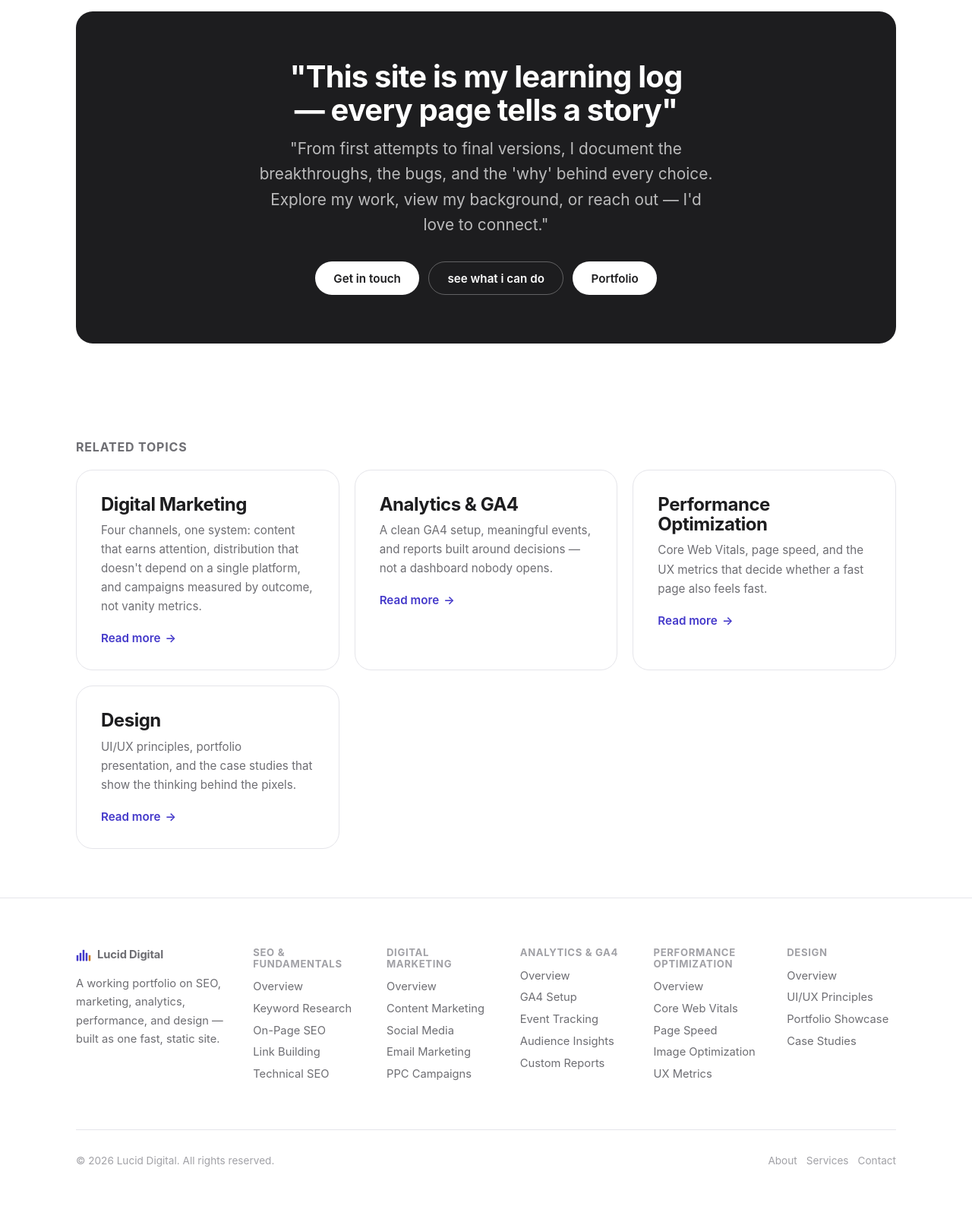
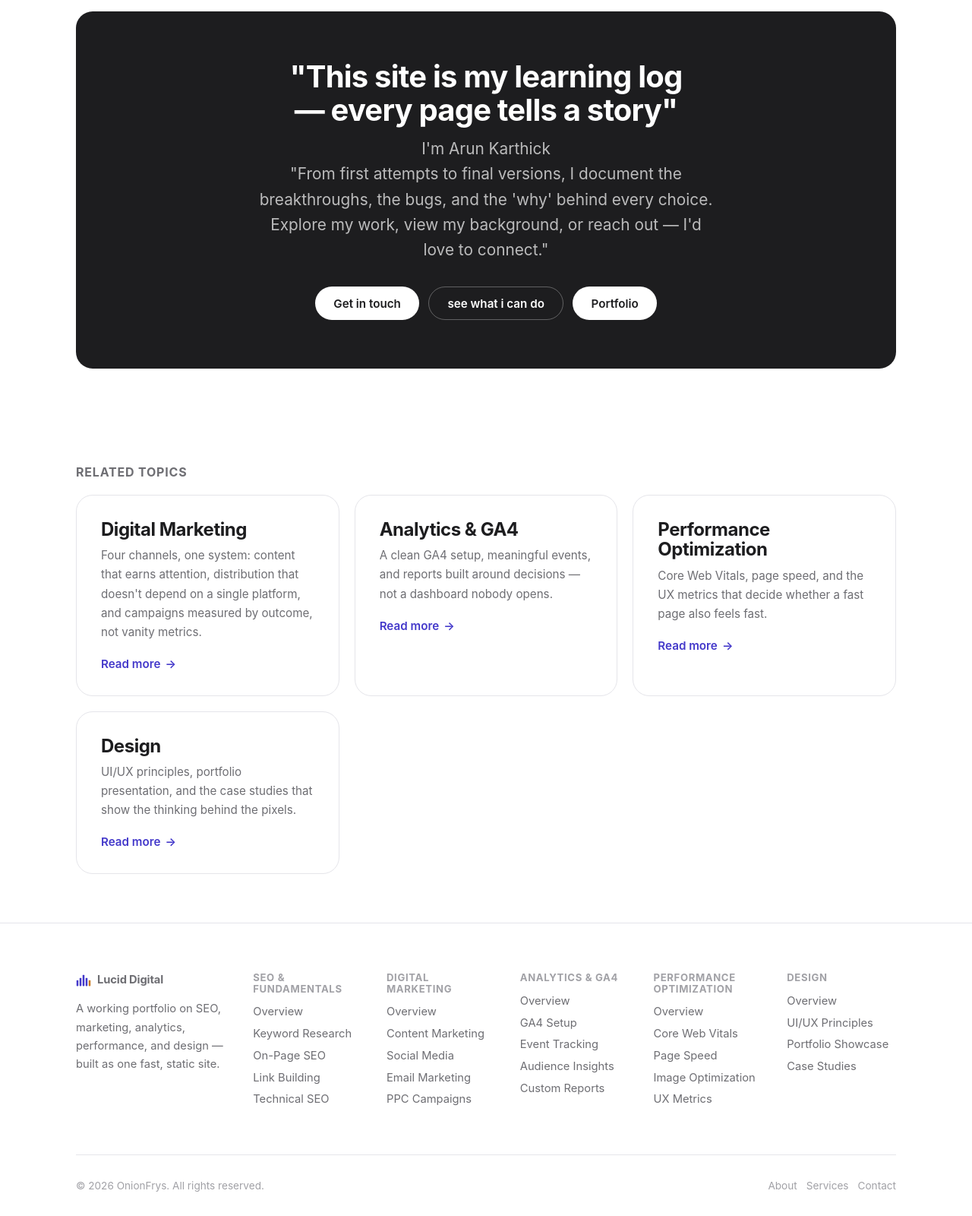
Before and after one commit to karthickology/OnionFrys, a plain HTML site: page seo.html in a window 1280 px wide. Shown: the part 1514-3114 px from the top of the page at 76% size. Before the commit the page ends 3081 px from the top, so only its background shows below. Drawn offline with Linux system fonts and the light colour scheme.

Commit message:
Update seo.html

```diff
--- a/seo.html
+++ b/seo.html
@@ -139,7 +139,7 @@
   <div class="container">
     <div class="cta">
       <h2>"This site is my learning log — every page tells a story"</h2>
-      <p class="lede">"From first attempts to final versions, I document the breakthroughs, the bugs, and the 'why' behind every choice. Explore my work, view my background, or reach out — I'd love to connect."</p>
+      <p class="lede">I'm Arun Karthick <br> "From first attempts to final versions, I document the breakthroughs, the bugs, and the 'why' behind every choice. Explore my work, view my background, or reach out — I'd love to connect."</p>
       <div class="hero-actions">
         <a href="contact.html" class="btn btn-primary">Get in touch</a>
         <a href="services.html" class="btn btn-secondary">see what i can do</a>
@@ -235,7 +235,7 @@
     </div>
     </div>
     <div class="footer-bottom">
-      <span>&copy; 2026 Lucid Digital. All rights reserved.</span>
+      <span>&copy; 2026 OnionFrys. All rights reserved.</span>
       <div class="row gap-sm">
         <a href="about.html">About</a>
         <a href="services.html">Services</a>
```
